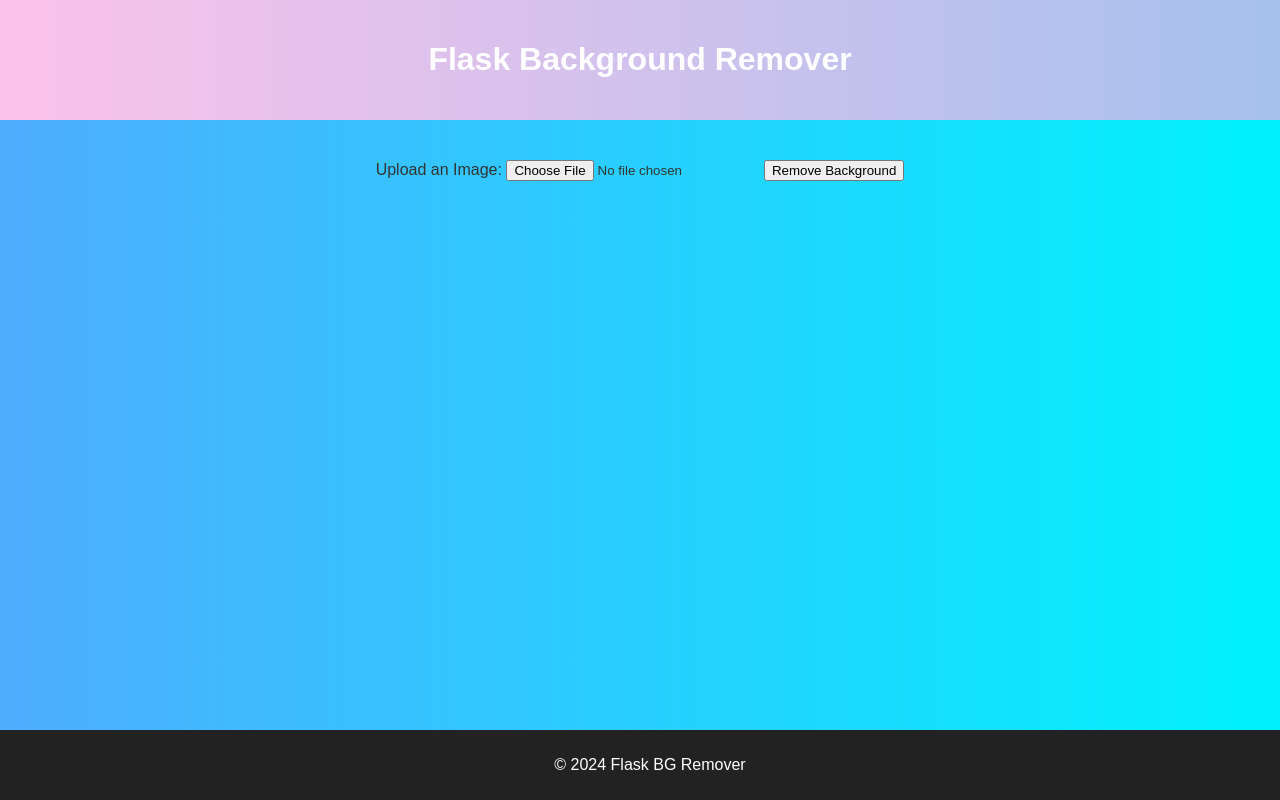
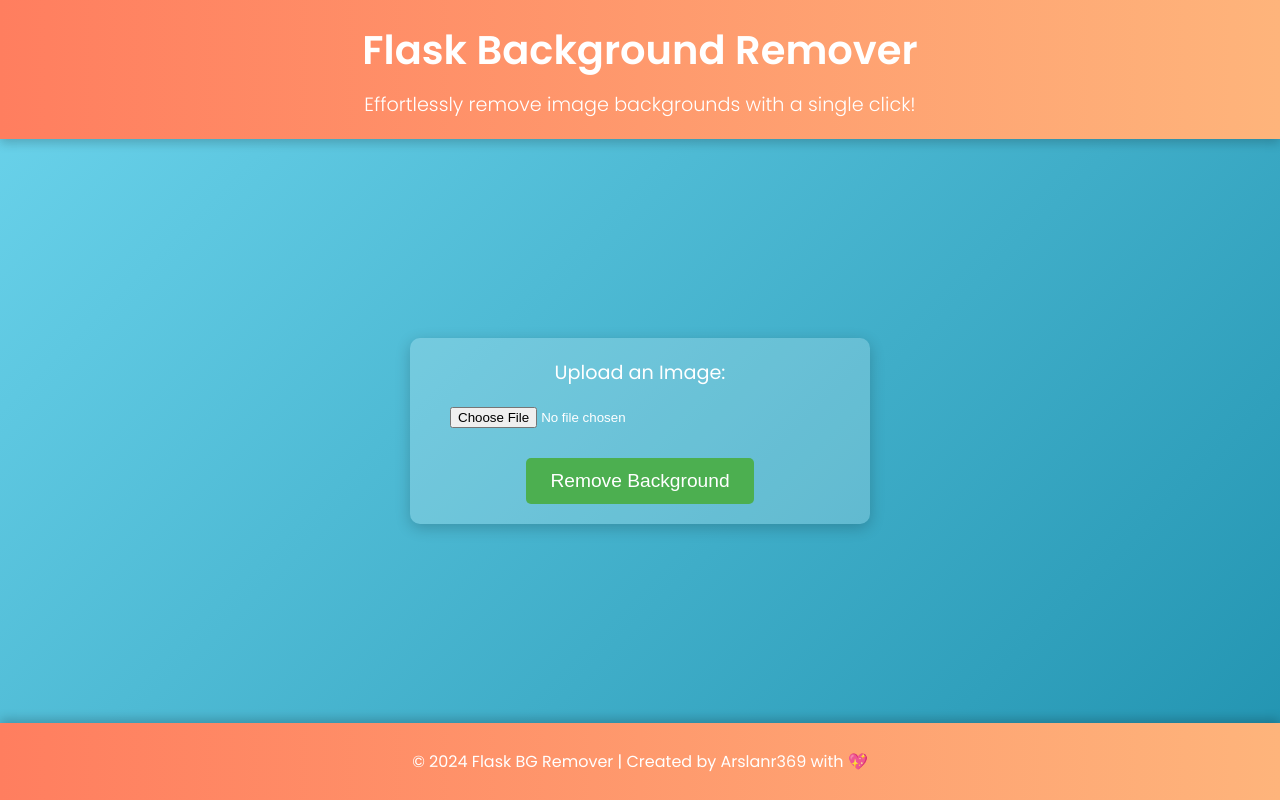
Before and after one commit to arslanr369/FlaskBGRemover, a Flask app: page / in a window 1280 px wide. Run offline with Flask 3, Linux system fonts and the light colour scheme.

Commit message:
working fine

```diff
--- a/static/styles.css
+++ b/static/styles.css
@@ -1,27 +1,82 @@
+/* General Styles */
 body {
-    font-family: Arial, sans-serif;
-    text-align: center;
-    background: linear-gradient(to right, #4facfe, #00f2fe);
-    color: #333;
+    font-family: 'Poppins', sans-serif;
     margin: 0;
     padding: 0;
+    background: linear-gradient(135deg, #6dd5ed, #2193b0);
+    color: #fff;
+    display: flex;
+    flex-direction: column;
+    min-height: 100vh;
 }
 
 header {
+    text-align: center;
+    background: linear-gradient(to right, #ff7e5f, #feb47b);
     padding: 20px;
-    background: linear-gradient(to right, #fbc2eb, #a6c1ee);
-    color: white;
+    box-shadow: 0 4px 10px rgba(0, 0, 0, 0.2);
+}
+
+header h1 {
+    margin: 0;
+    font-size: 2.5rem;
+}
+
+header p {
+    margin: 10px 0 0;
+    font-size: 1.2rem;
+    font-weight: 300;
 }
 
 main {
-    padding: 40px;
+    flex-grow: 1;
+    display: flex;
+    justify-content: center;
+    align-items: center;
+}
+
+.form-container {
+    background: rgba(255, 255, 255, 0.2);
+    padding: 20px 30px;
+    border-radius: 10px;
+    box-shadow: 0 4px 15px rgba(0, 0, 0, 0.2);
+    width: 90%;
+    max-width: 400px;
+    text-align: center;
+}
+
+.file-label {
+    font-size: 1.2rem;
+    font-weight: 400;
+}
+
+.file-input {
+    margin: 10px 0 20px;
+    padding: 10px;
+    border: none;
+    border-radius: 5px;
+    width: 100%;
+}
+
+.submit-btn {
+    background-color: #4caf50;
+    color: white;
+    padding: 12px 24px;
+    font-size: 1.2rem;
+    border: none;
+    cursor: pointer;
+    border-radius: 5px;
+    transition: background-color 0.3s ease;
+}
+
+.submit-btn:hover {
+    background-color: #45a049;
 }
 
 footer {
-    background: #222;
-    color: white;
+    text-align: center;
+    background: linear-gradient(to right, #ff7e5f, #feb47b);
     padding: 10px;
-    position: fixed;
-    bottom: 0;
-    width: 100%;
+    font-size: 1rem;
+    box-shadow: 0 -4px 10px rgba(0, 0, 0, 0.2);
 }
--- a/templates/index.html
+++ b/templates/index.html
@@ -5,20 +5,24 @@
     <meta name="viewport" content="width=device-width, initial-scale=1.0">
     <title>Flask Background Remover</title>
     <link rel="stylesheet" href="{{ url_for('static', filename='styles.css') }}">
+    <link href="https://fonts.googleapis.com/css2?family=Poppins:wght@300;400;600&display=swap" rel="stylesheet">
 </head>
 <body>
     <header>
         <h1>Flask Background Remover</h1>
+        <p>Effortlessly remove image backgrounds with a single click!</p>
     </header>
     <main>
-        <form method="POST" enctype="multipart/form-data">
-            <label for="image">Upload an Image:</label>
-            <input type="file" name="image" required>
-            <button type="submit">Remove Background</button>
-        </form>
+        <div class="form-container">
+            <form method="POST" enctype="multipart/form-data">
+                <label for="image" class="file-label">Upload an Image:</label>
+                <input type="file" name="image" id="image" class="file-input" required>
+                <button type="submit" class="submit-btn">Remove Background</button>
+            </form>
+        </div>
     </main>
     <footer>
-        <p>© 2024 Flask BG Remover</p>
+        <p>© 2024 Flask BG Remover | Created by Arslanr369 with 💖</p>
     </footer>
 </body>
 </html>
```
Also changed, not shown: processed/processed_processed_sir.jpeg (added), processed/processed_sir.jpeg (added), uploads/processed_sir.jpeg (added), uploads/sir.jpeg (added).
